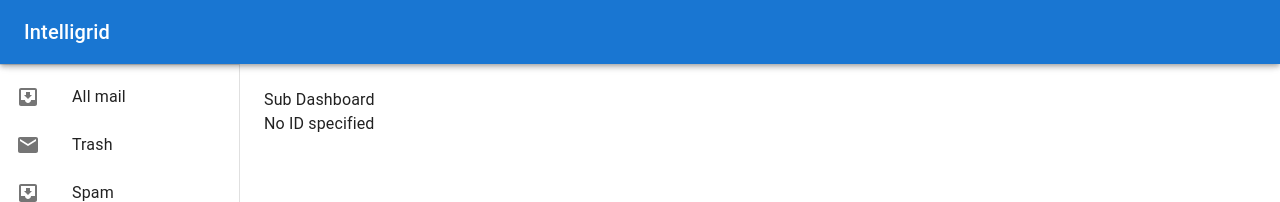
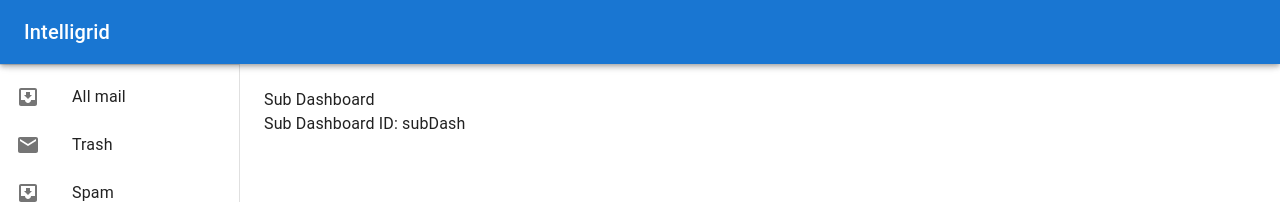
Before and after one commit to Mohana-Prakash/next_15, a Next.js app: page /admin/dashboard/subDash in a window 1280 px wide. Shown: the top 202 px of the page. Built offline with nearby package versions, Linux system fonts and the light colour scheme.

Commit message:
added suspense4

```diff
--- /dev/null
+++ b/src/app/admin/dashboard/[subDash]/page.tsx
@@ -0,0 +1,18 @@
+import React, { Suspense } from "react";
+import SubDashContent from "./subDashContent";
+
+export default function SubDashPage({
+  params,
+}: Readonly<{
+  params: { subDash: string };
+}>) {
+  return (
+    <Suspense fallback={<div>Loading SubDash...</div>}>
+      <SubDashContent subDashId={params.subDash} />
+    </Suspense>
+  );
+}
+
+export async function generateStaticParams() {
+  return [{ subDash: "subDash" }];
+}
--- a/src/app/admin/dashboard/subDash/subDashContent.tsx
+++ b/src/app/admin/dashboard/[subDash]/subDashContent.tsx
@@ -1,16 +1,12 @@
 "use client";
 
 import React from "react";
-import { useSearchParams, usePathname, useRouter } from "next/navigation";
+import { useSearchParams, useRouter } from "next/navigation";
 
-export default function SubDashContent() {
+export default function SubDashContent({ subDashId }: { subDashId: string }) {
   const router = useRouter();
   const searchParams = useSearchParams();
-  const pathname = usePathname();
-  const id = searchParams.get("id");
-
-  console.log(id, pathname);
-
+  const id = searchParams.get("id") || subDashId;
   return (
     <div>
       <h1>Sub Dashboard</h1>
--- a/src/app/admin/dashboard/subDash/page.tsx
+++ /dev/null
@@ -1,12 +0,0 @@
-"use client";
-
-import React, { Suspense } from "react";
-import SubDashContent from "./subDashContent";
-
-export default function SubDashPage() {
-  return (
-    <Suspense fallback={<div>Loading SubDash...</div>}>
-      <SubDashContent />
-    </Suspense>
-  );
-}
```
